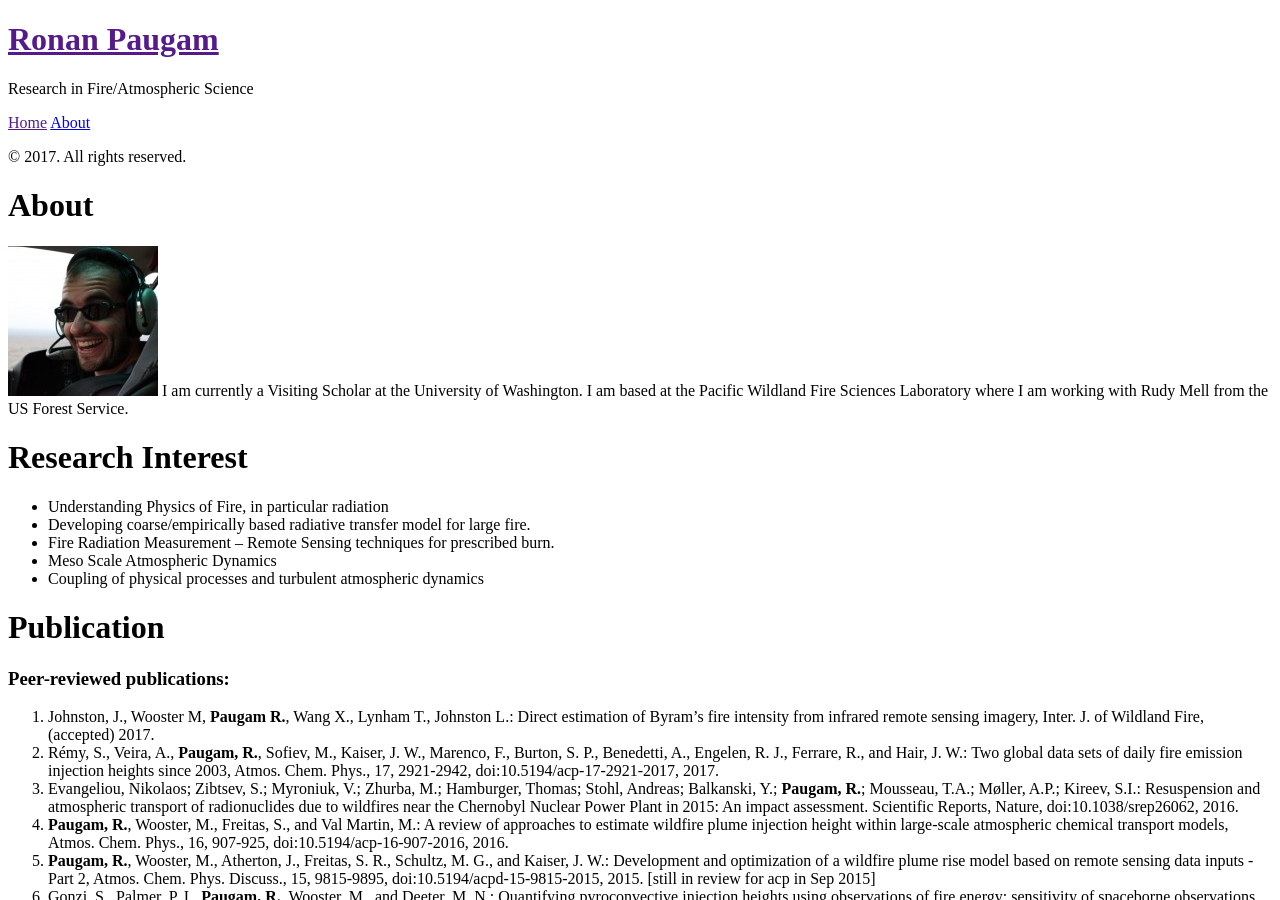
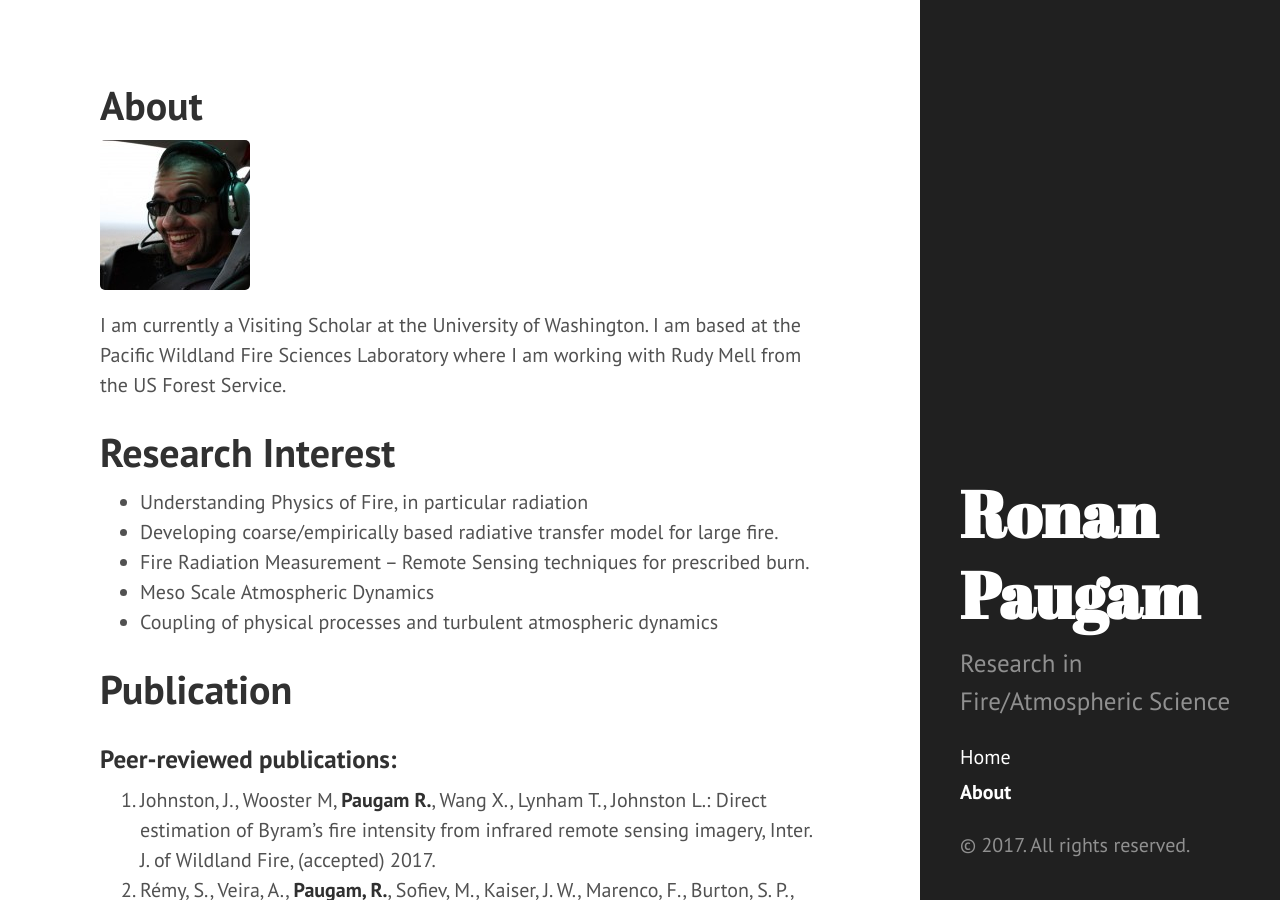
Before and after one commit to pogam/pogam.github.io, a Jekyll site: the page built from about.md, in a window 1280 px wide and 900 px high. Built offline with Jekyll 4.4.1, drawn with Linux system fonts in a browser that asks for light colours.

Commit message:
JUPILER: with correction on head.html see https://stackoverflow.com/questions/45528649/github-pages-jekyll-theme-working-for-pages-but-not-for-posts

```diff
--- a/_includes/head.html
+++ b/_includes/head.html
@@ -15,14 +15,14 @@
   </title>
 
   <!-- CSS -->
-  <link rel="stylesheet" href="{{ site.baseurl }}public/css/poole.css">
-  <link rel="stylesheet" href="{{ site.baseurl }}public/css/syntax.css">
-  <link rel="stylesheet" href="{{ site.baseurl }}public/css/hyde.css">
+  <link rel="stylesheet" href="/public/css/poole.css">
+  <link rel="stylesheet" href="/public/css/syntax.css">
+  <link rel="stylesheet" href="/public/css/hyde.css">
   <link rel="stylesheet" href="http://fonts.googleapis.com/css?family=PT+Sans:400,400italic,700|Abril+Fatface">
 
   <!-- Icons -->
-  <link rel="apple-touch-icon-precomposed" sizes="144x144" href="{{ site.baseurl }}public/favicon_flame_144x144.png">
-                                 <link rel="shortcut icon" href="{{ site.baseurl }}public/favicon_flame_32x32.png">
+  <link rel="apple-touch-icon-precomposed" sizes="144x144" href="/public/favicon_flame_144x144.png">
+                                 <link rel="shortcut icon" href="/public/favicon_flame_32x32.png">
 
   <!-- RSS -->
   <link rel="alternate" type="application/rss+xml" title="RSS" href="/atom.xml">
```
